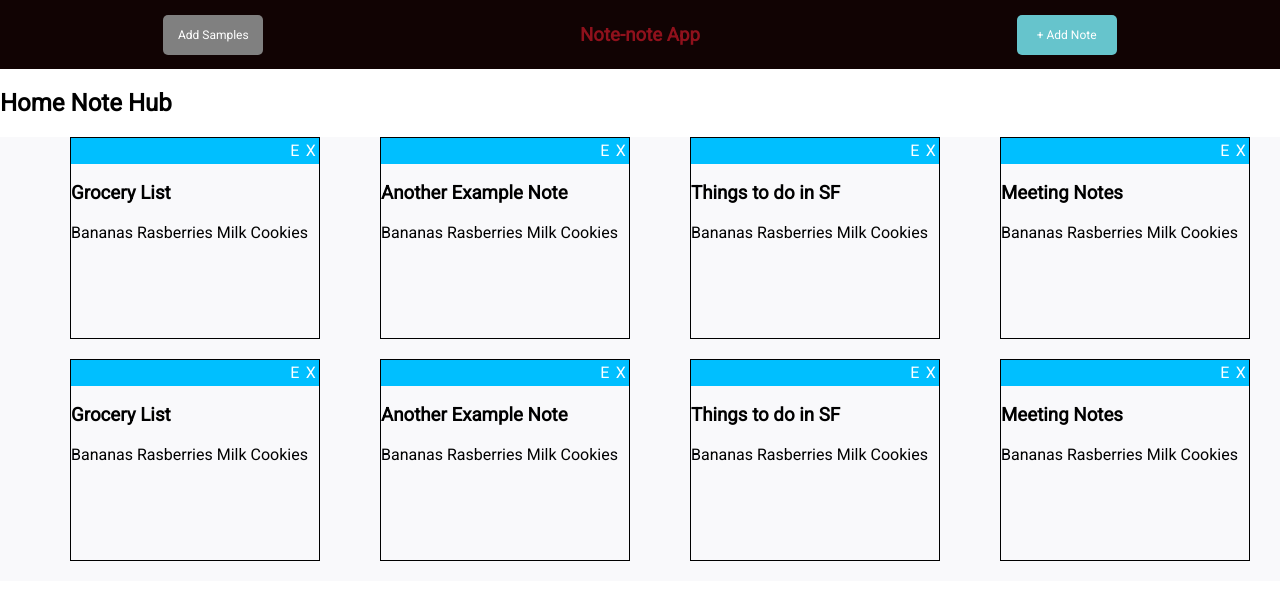
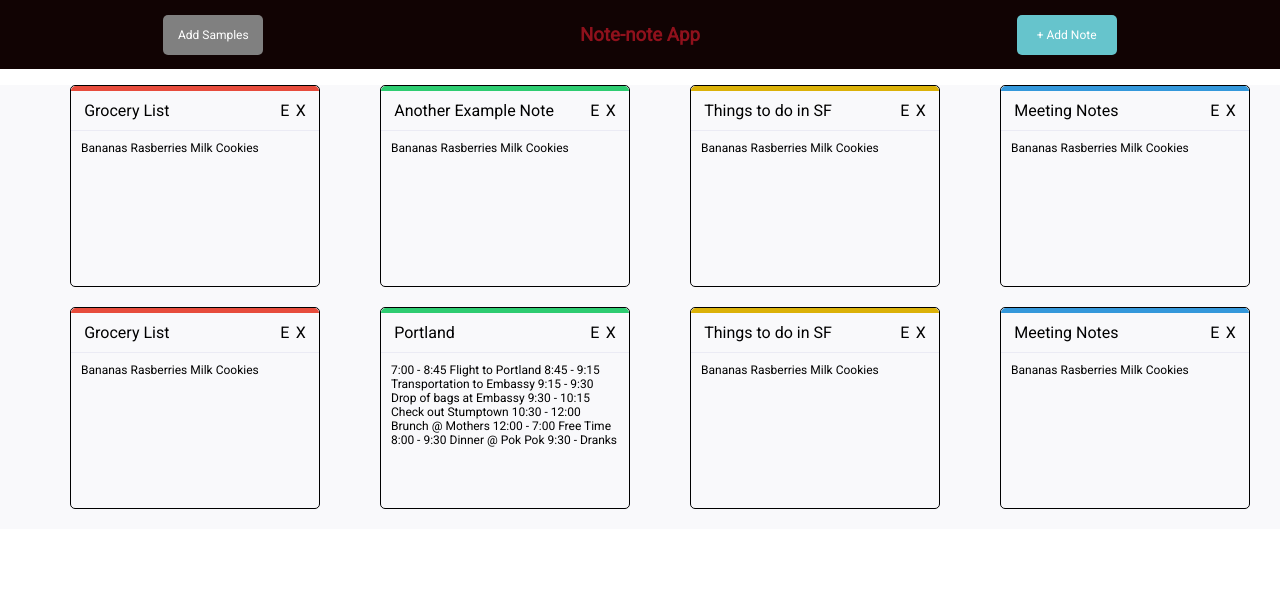
Before and after one commit to Spinaldash/note-note, a React (Create React App) app: page / in a window 1280 px wide. Both pictures are taken after a click on the button "Add Samples". Shown: the top 600 px of the page. Built offline with nearby package versions, Linux system fonts and the light colour scheme.

Commit message:
Card css

```diff
--- a/src/assets/App.css
+++ b/src/assets/App.css
@@ -26,33 +26,47 @@ body {
 }
 
 .note-card {
+  z-index: 1;
+  position: relative;
   width: 20%;
   height: 200px;
   border: 1px solid black;
+  border-radius: 5px;
   margin-bottom: 20px;
   margin-left: auto;
   margin-right: auto;
+  font-size: 12px;
 }
 
 .card-bar {
   list-style: none;
   margin: 0;
-  background: deepskyblue;
+  padding: 15px 10px 10px 10px;
   display: flex;
-  justify-content: flex-end;
+  justify-content: space-between;
   -webkit-flex-flow: row wrap;
+  font-size: 16px;
+  border-bottom: 1px solid #ebebf4;
 }
 
 .card-bar span {
   text-decoration: none;
-  display: block;
   padding: .2em;
-  color: white;
+  color: black;
 }
 
 .card-bar span:hover {
   opacity: 0.5;
+  cursor: pointer;
 }
+
+.card-title {
+  padding-right: 10px;
+}
+.card-desc {
+  padding: 10px;
+}
+
 input:focus {
   outline: 0
 }
@@ -91,16 +105,16 @@ form textarea {
   border: 1.5px outset #aab1b5;
 }
 
-.custom-radios input[type="radio"]#colorChoice1 + label span {
+.custom-radios input[type="radio"]#colorChoiceRed + label span {
   background-color: #e74c3c;
 }
-.custom-radios input[type="radio"]#colorChoice2 + label span {
+.custom-radios input[type="radio"]#colorChoiceGreen + label span {
   background-color: #2ecc71;
 }
-.custom-radios input[type="radio"]#colorChoice3 + label span {
+.custom-radios input[type="radio"]#colorChoiceYellow + label span {
   background-color: #dbb108;
 }
-.custom-radios input[type="radio"]#colorChoice4 + label span {
+.custom-radios input[type="radio"]#colorChoiceBlue + label span {
   background-color: #3498db;
 }
 .custom-radios input[type="radio"]:checked + label span img {
@@ -114,6 +128,10 @@ form textarea {
   font-size: 12px;
   border: 0;
   font-family: 'Roboto', sans-serif;
+}
+
+.MJButton:hover {
+  cursor: pointer;
 }
 
 .gray {
--- a/src/assets/sample-notes.js
+++ b/src/assets/sample-notes.js
@@ -3,42 +3,42 @@ module.exports = {
   note1000: {
     title: 'Grocery List',
     description: 'Bananas Rasberries Milk Cookies',
-    color: 'rgb(214, 136, 63)',
+    color: '#e74c3c',
   },
   note1001: {
     title: 'Another Example Note',
     description: 'Bananas Rasberries Milk Cookies',
-    color: 'rgb(214, 136, 63)',
+    color: '#2ecc71',
   },
   note1003: {
     title: 'Things to do in SF',
     description: 'Bananas Rasberries Milk Cookies',
-    color: 'rgb(214, 136, 63)',
+    color: '#dbb108',
   },
   note1004: {
     title: 'Meeting Notes',
-    description: 'Bananas Rasberries Milk Cookies',
-    color: 'rgb(214, 136, 63)',
+    description: 'Bananas \n Rasberries Milk Cookies',
+    color: '#3498db',
   },
   note1005: {
     title: 'Grocery List',
     description: 'Bananas Rasberries Milk Cookies',
-    color: 'rgb(214, 136, 63)',
+    color: '#e74c3c',
   },
   note1006: {
-    title: 'Another Example Note',
-    description: 'Bananas Rasberries Milk Cookies',
-    color: 'rgb(214, 136, 63)',
+    title: 'Portland',
+    description: '7:00 - 8:45 Flight to Portland\n8:45 - 9:15 Transportation to Embassy\n9:15 - 9:30 Drop of bags at Embassy\n9:30 - 10:15 Check out Stumptown\n10:30 - 12:00 Brunch @ Mothers\n12:00 - 7:00 Free Time\n8:00 - 9:30 Dinner @ Pok Pok\n9:30 - Dranks',
+    color: '#2ecc71',
   },
   note1007: {
     title: 'Things to do in SF',
     description: 'Bananas Rasberries Milk Cookies',
-    color: 'rgb(214, 136, 63)',
+    color: '#dbb108',
   },
   note1008: {
     title: 'Meeting Notes',
     description: 'Bananas Rasberries Milk Cookies',
-    color: 'rgb(214, 136, 63)',
+    color: '#3498db',
   }
 
 
--- a/src/components/AddNoteForm.js
+++ b/src/components/AddNoteForm.js
@@ -19,21 +19,21 @@ class AddNoteForm extends Component {
       <form ref={(input) => this.noteForm = input} onSubmit={(e) => this.createNote(e)} >
         <div className="custom-radios">
           <div>
-            <input type="radio" id="colorChoice1"
-             name="color" value="red" />
-             <label htmlFor="colorChoice1"><span></span></label>
+            <input type="radio" id="colorChoiceRed"
+             name="color" value="#e74c3c" />
+             <label htmlFor="colorChoiceRed"><span></span></label>
 
-            <input type="radio" id="colorChoice2"
-             name="color" value="green" />
-             <label htmlFor="colorChoice2"><span></span></label>
+            <input type="radio" id="colorChoiceGreen"
+             name="color" value="#2ecc71" />
+             <label htmlFor="colorChoiceGreen"><span></span></label>
 
-            <input type="radio" id="colorChoice3"
-             name="color" value="yellow" />
-             <label htmlFor="colorChoice3"><span></span></label>
+            <input type="radio" id="colorChoiceYellow"
+             name="color" value="#dbb108" />
+             <label htmlFor="colorChoiceYellow"><span></span></label>
 
-            <input type="radio" id="colorChoice4"
-             name="color" value="blue" defaultChecked/>
-             <label htmlFor="colorChoice4"><span></span></label>
+            <input type="radio" id="colorChoiceBlue"
+             name="color" value="#3498db" defaultChecked/>
+             <label htmlFor="colorChoiceBlue"><span></span></label>
           </div>
         </div>
         <div>
--- a/src/components/Home.js
+++ b/src/components/Home.js
@@ -27,7 +27,6 @@ class Home extends Component {
         <Popup addNote={this.props.addNote} show={this.props.showModal}
           closeModal={this.props.closeModal}>
         </Popup>
-        <h2>Home Note Hub</h2>
         <ul className="note-container">
           {noteKeys.map(this.renderNotes)}
         </ul>
--- a/src/components/NoteCard.js
+++ b/src/components/NoteCard.js
@@ -1,15 +1,35 @@
 import React, { Component } from 'react';
 
 class NoteCard extends Component {
+
   render() {
+
+    const highlightColor = this.props.note.color ? this.props.note.color :'#e74c3c';
+
+    const highlightStyle = {
+      position: 'absolute',
+      borderRadius: '5px 5px 0 0',
+      top: 0,
+      left: 0,
+      height: '5px',
+      width: '100%',
+      backgroundColor: highlightColor
+    };
+
+
     return(
       <span className="note-card">
-        <ul className="card-bar">
-          <li><span className="icon-edit">E</span></li>
-          <li><span onClick={() => {this.props.removeNote(this.props.noteId)}} className="icon-delete">X</span></li>
-        </ul>
-        <span><h3>{this.props.note.title}</h3></span>
-        <span>{this.props.note.description}</span>
+        <div className='highlight' style={highlightStyle}></div>
+        <div className="card-bar">
+          <div><span className="card-title">{this.props.note.title}</span></div>
+          <div className="icons">
+            <span className="icon-edit">E</span>
+            <span onClick={() => {this.props.removeNote(this.props.noteId)}} className="icon-delete">X</span>
+          </div>
+        </div>
+        <div className="card-desc">
+          <span>{this.props.note.description}</span>
+        </div>
       </span>
     )
   }
--- a/src/components/Popup.js
+++ b/src/components/Popup.js
@@ -12,6 +12,7 @@ class Popup extends React.Component {
 
     // The gray background
     const backdropStyle = {
+      zIndex: 50,
       position: 'fixed',
       top: 0,
       bottom: 0,
@@ -23,6 +24,7 @@ class Popup extends React.Component {
 
     // The modal "window"
     const modalStyle = {
+      zIndex: 60,
       backgroundColor: '#fff',
       borderRadius: 5,
       maxWidth: 500,
```
